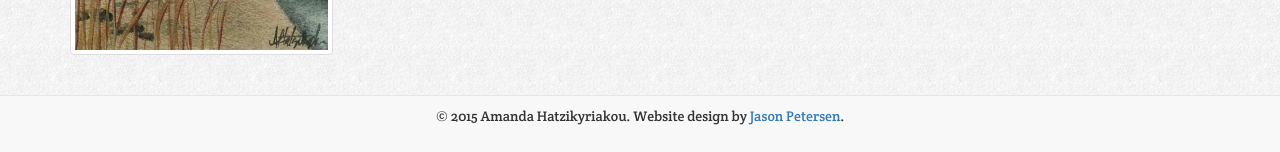
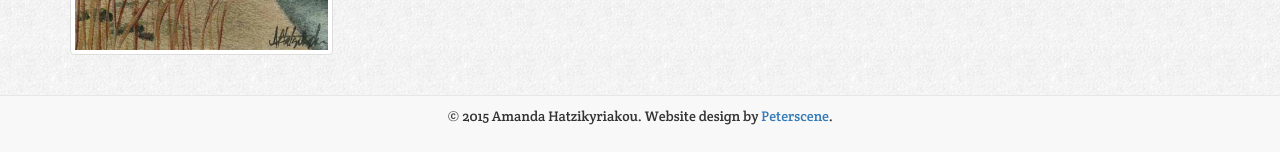
Before and after one commit to jasonpetersen/hatzart.com, a PHP site: page /gallery/index.php in a window 1280 px wide. Shown: the part 1046-1198 px from the top of the page. Run offline with PHP 8.4, Linux system fonts and the light colour scheme; some libraries are stand-ins or nearby versions.

Commit message:
Update footer text

```diff
--- a/footer.php
+++ b/footer.php
@@ -1,6 +1,6 @@
 		<footer class="footer">
 			<div class="container">
-				<p class="hidden-xs">&#169; 2015 Amanda Hatzikyriakou. Website design by <a href="http://peterscene.com" target="_blank">Jason Petersen</a>.</p>
-				<p class="visible-xs">&#169; 2015 Amanda Hatzikyriakou.<br />Website design by <a href="http://peterscene.com" target="_blank">Jason Petersen</a>.</p>
+				<p class="hidden-xs">&#169; 2015 Amanda Hatzikyriakou. Website design by <a href="http://peterscene.com" target="_blank">Peterscene</a>.</p>
+				<p class="visible-xs">&#169; 2015 Amanda Hatzikyriakou.<br />Website design by <a href="http://peterscene.com" target="_blank">Peterscene</a>.</p>
 			</div>
 		</footer>
```
